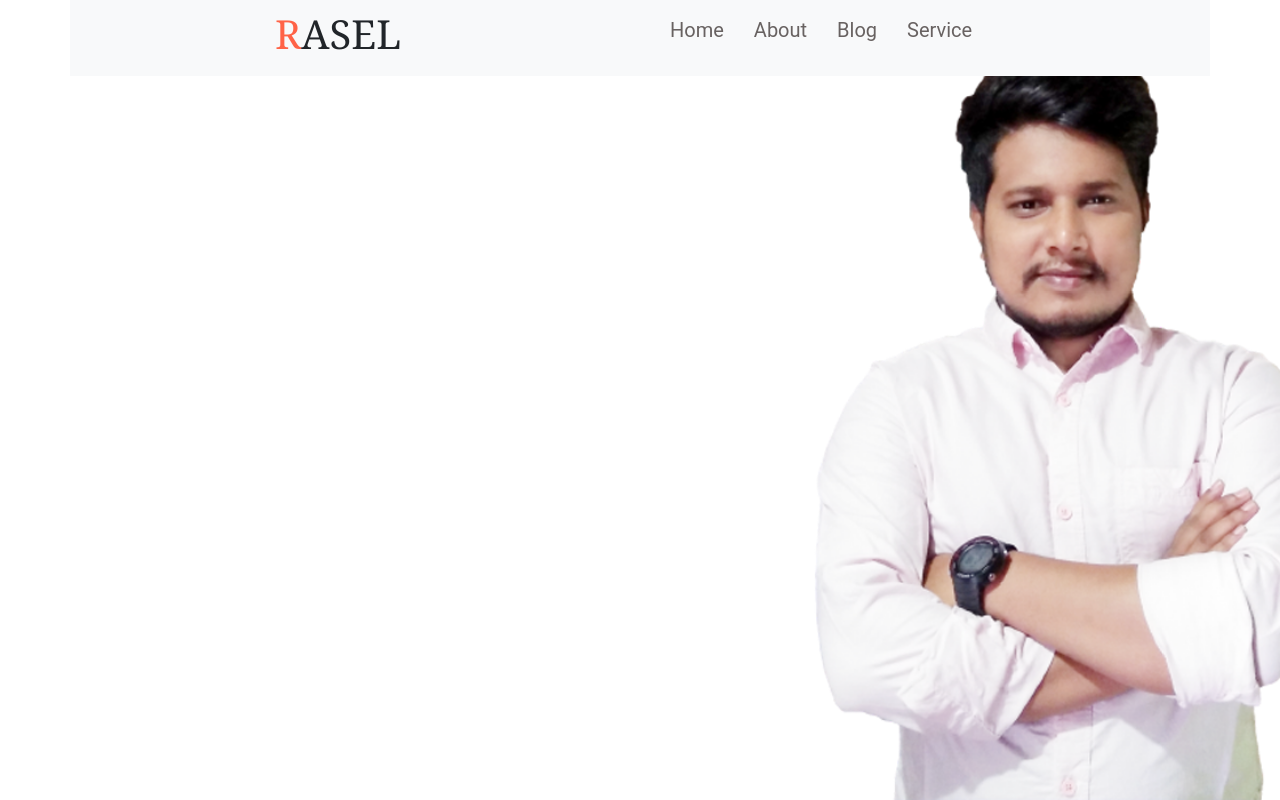
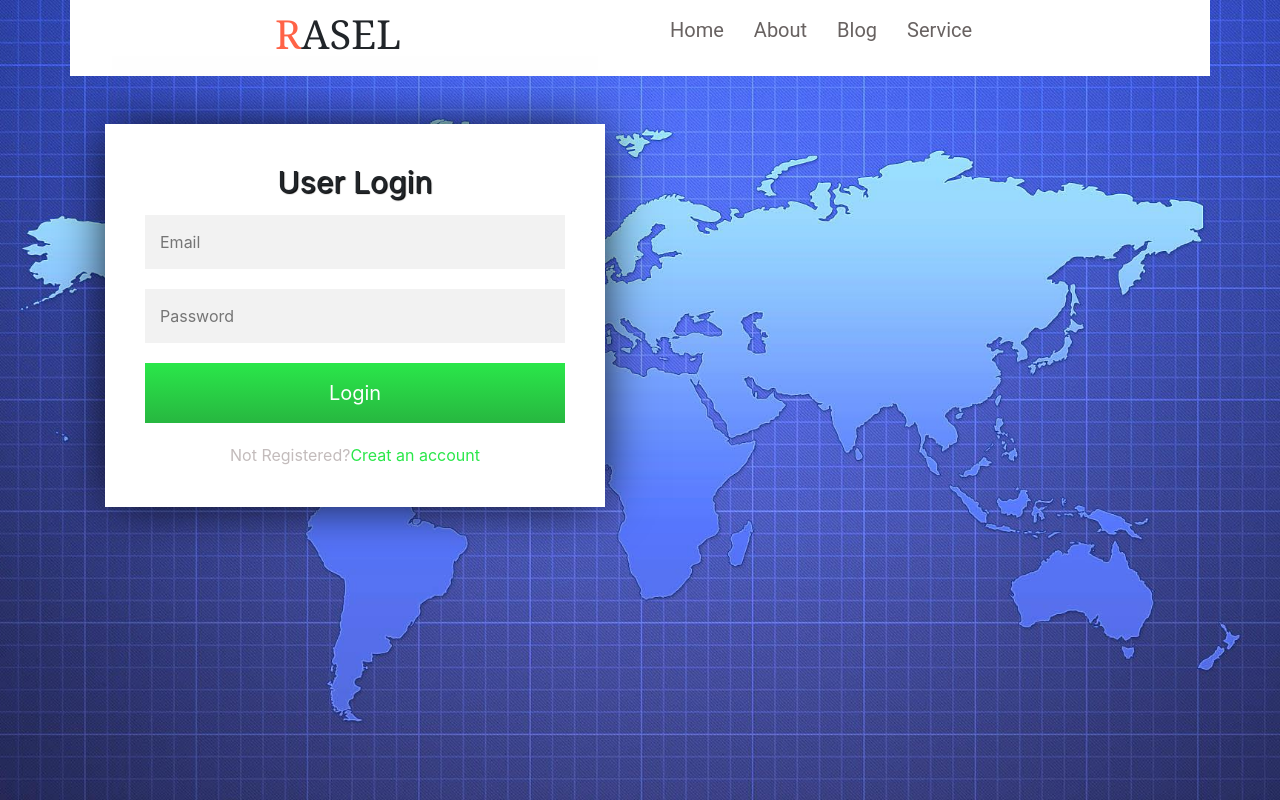
Before and after one commit to rasel3pm/Basic-heaer-design-develop, a plain HTML site: page index.html in a window 1280 px wide. Drawn offline with Linux system fonts and the light colour scheme.

Commit message:
add login button

```diff
--- a/index.html
+++ b/index.html
@@ -8,12 +8,13 @@
     <title>Basic Header Design</title>
     <link rel="stylesheet" href="bootstrap.min.css">
     <link rel="stylesheet" href="style.css">
+    <link rel="stylesheet" href="style1.css">
 </head>
 
 <body>
     <section class="baner">
         <div class="container">
-            <div class="row bg-light d-flex justify-content-center align-items-center">
+            <div class="row head-main d-flex justify-content-center align-items-center">
                 <div class="col-md-4">
                     <div class="logo">
                         <h1><span style="color: tomato;">R</span>ASEL</h1>
@@ -31,6 +32,26 @@
                 </div>
             </div>
         </div>
+        <div class="inner-section">
+            <div class="container">
+                <div class="row">
+                    <div class="col-md-6 mt-5">
+                        <div class="loginbox">
+                            <h2>user login</h2>
+                            <input id="email" type="email" placeholder="Email" />
+                            <input id="pass" type="password" placeholder="Password" />
+                            <div class="loginbtn">
+                                <input id="sub" type="submit" value="Login" />
+                            </div>
+                            <div class="registerlink">
+                                <span>Not Registered?</span><a href="#">Creat an account</a>
+                            </div>
+                        </div>
+                    </div>
+                    <div class="col-md-6"></div>
+                </div>
+            </div>
+        </div>
     </section>
 </body>
 
--- a/style.css
+++ b/style.css
@@ -4,9 +4,13 @@
 }
 
 .baner {
-    background: url(./baner.png) no-repeat top center fixed;
+    background: url(./wall.jpg) no-repeat top center fixed;
     background-size: cover;
     height: 100vh;
+}
+
+.head-main {
+    background-color: rgba(445, 546, 764, 5);
 }
 
 
--- /dev/null
+++ b/style1.css
@@ -0,0 +1,52 @@
+ .loginbox {
+     width: 500px;
+     margin: auto;
+     background: white;
+     padding: 40px;
+     box-shadow: 0px 0px 50px -7px black;
+ }
+
+ .loginbox input {
+     width: 100%;
+     display: block;
+     padding: 15px;
+     background: #f2f2f2;
+     margin-bottom: 20px;
+     outline: none;
+     border: none;
+ }
+
+ .loginbtn input:hover {
+     background: linear-gradient(#27b740, rgb(42, 231, 74));
+ }
+
+ .loginbtn input {
+     background: linear-gradient(rgb(42, 231, 74), #27b740);
+     color: white;
+     cursor: pointer;
+     ;
+     font-size: 20px;
+ }
+
+ .registerlink span {
+     color: rgb(195, 188, 188);
+     text-align: center;
+ }
+
+ .registerlink a {
+     color: rgb(42, 231, 74);
+     text-decoration: none;
+ }
+
+ .registerlink {
+     text-align: center;
+ }
+
+ .loginbox h2 {
+     text-transform: capitalize;
+     margin: 0px;
+     margin-bottom: 15px;
+     text-align: center;
+     text-shadow: 1px 1px 1px black;
+     font-size: 30px;
+ }
```
Also changed, not shown: wall.jpg (added).
